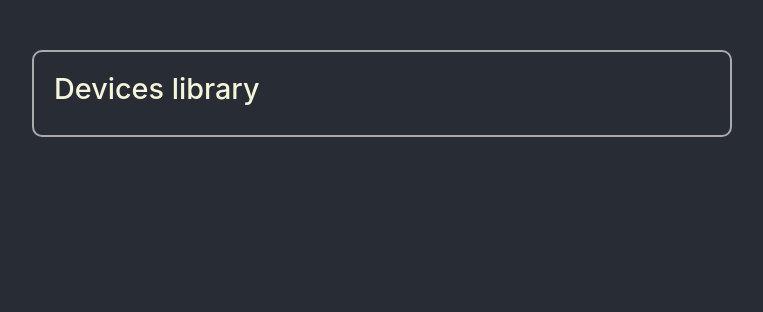
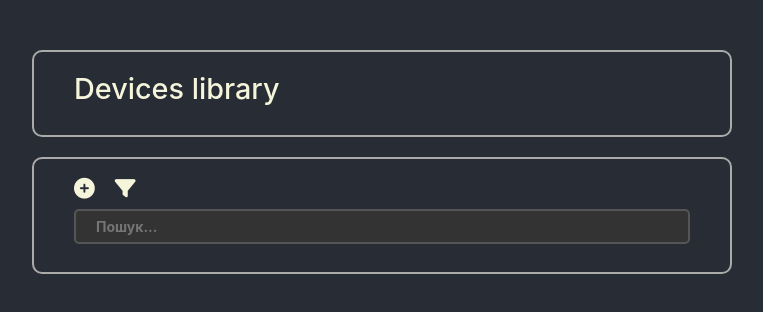
Before and after one commit to lnkz80/emplReact, a React (Create React App) app: page / in a window 1280 px wide. Shown: the top 312 px of the page, without its empty margins (258-1021 px from the left). Built offline with nearby package versions, Linux system fonts and the light colour scheme.

Commit message:
Control panel -> IN PRGRS

```diff
--- a/public/index.html
+++ b/public/index.html
@@ -24,7 +24,7 @@
     <link rel="stylesheet" href="https://cdn.jsdelivr.net/npm/bootstrap@5.3.0/dist/css/bootstrap.min.css" />
     <link rel="stylesheet" href="https://cdnjs.cloudflare.com/ajax/libs/font-awesome/6.4.0/css/all.min.css" />
 
-    <title>EmplApp</title>
+    <title>DevsApp</title>
   </head>
   <body>
     <noscript>You need to enable JavaScript to run this app.</noscript>
--- a/src/App.css
+++ b/src/App.css
@@ -1,6 +1,14 @@
 body {
   background-color: #282c34;
   font-size: 14px;
+  color: beige;
+}
+
+.app-brd {
+  margin-bottom: 20px;
+  border: 2px solid #aaa;
+  border-radius: 10px;
+  padding: 20px 40px;
 }
 
 .App {
--- a/src/App.js
+++ b/src/App.js
@@ -1,11 +1,12 @@
 import './App.css';
 import AppHeader from './components/app-header/app-header'
+import LibControlPanel from './components/lib-control-panel/lib-control-panel';
 
 function App() {
   return (
     <div className='App'>
       <AppHeader />
-
+      <LibControlPanel />
     </div>
   );
 }
--- a/src/components/app-header/app-header.css
+++ b/src/components/app-header/app-header.css
@@ -1,9 +1,6 @@
 .app-header {
-    border: 2px solid #aaa;
-    border-radius: 10px;
+
 }
 .app-header h1 {
-    color: beige;
-    padding: 20px;
     font-size: 1.8rem;
 }
--- a/src/components/app-header/app-header.jsx
+++ b/src/components/app-header/app-header.jsx
@@ -2,7 +2,7 @@ import './app-header.css'
 
 function AppHeader (){
     return(
-        <div className='app-header'>
+        <div className='app-header app-brd'>
             <h1>Devices library</h1>
         </div>
     );
--- /dev/null
+++ b/src/components/lib-control-panel/lib-control-panel.css
@@ -0,0 +1,25 @@
+.lib-control-panel i {
+  font-size: 1.3rem;
+  margin-right: 20px;
+}
+
+.lib-control-panel i:hover {
+  color: #777;
+  cursor: pointer;
+}
+
+.lib-control-panel input {
+    width: 100%;
+    padding: 5px 20px;
+    margin: 8px 0;
+    box-sizing: border-box;
+    border: 2px solid #555;
+    border-radius: 5px;
+    background-color: #333;
+    color: #bbb;
+    font-weight: 700;
+}
+
+.lib-control-panel input:focus {
+    outline: none;
+}
--- a/src/components/lib-control-panel/lib-control-panel.jsx
+++ b/src/components/lib-control-panel/lib-control-panel.jsx
@@ -0,0 +1,13 @@
+import './lib-control-panel.css'
+
+function LibControlPanel(){
+    return (
+        <div className="lib-control-panel app-brd">
+            <i class="fa-sharp fa-solid fa-circle-plus"></i>
+            <i class="fa-solid fa-filter"></i>
+            <input type="text" placeholder='Пошук...' />
+        </div>
+    );
+}
+
+export default LibControlPanel;
```
